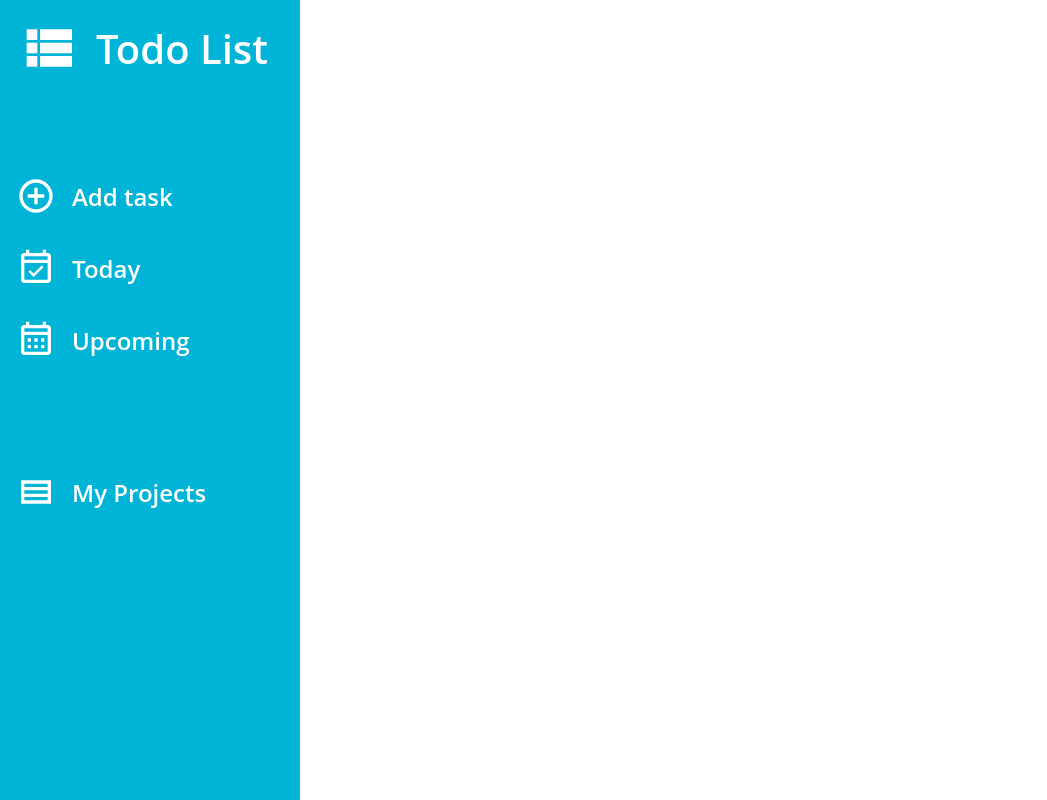
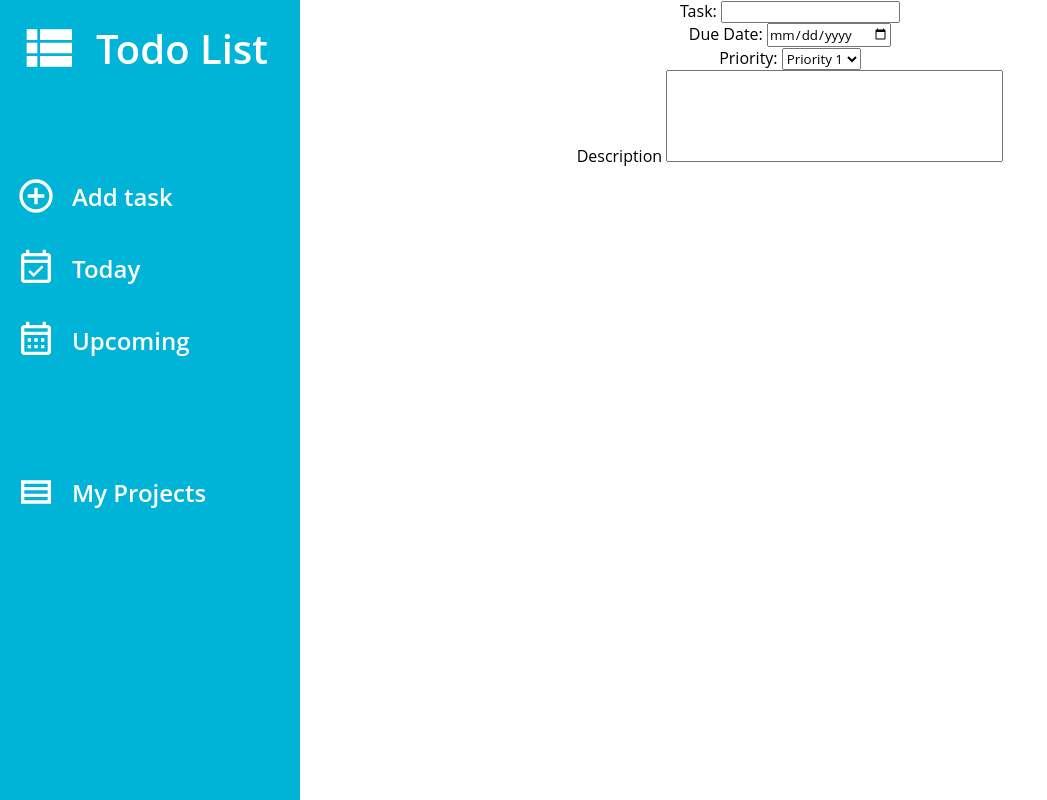
Before and after one commit to Suryakumar-Selvakumar/Todo-List, a website built with webpack: page src/index.html in a window 1280 px wide. Shown: the whole page, without its empty margins (0-1047 px from the left). Built offline with nearby package versions, Linux system fonts and the light colour scheme.

Commit message:
Add task creation form

```diff
--- a/src/index.html
+++ b/src/index.html
@@ -58,7 +58,29 @@
         </div>
       </div>
       <div class="main-content">
-
+        <form class="add-task-form">
+          <div>
+            <label for="task">Task:</label>
+            <input type="text" id="task" required />
+          </div>
+          <div>
+            <label for="due-date">Due Date:</label>
+            <input type="date" id="due-date" required />
+          </div>
+          <div>
+            <label for="priority">Priority: </label>
+            <select name="priority" id="priority">
+              <option value="p1">Priority 1</option>
+              <option value="p2">Priority 2</option>
+              <option value="p3">Priority 3</option>
+              <option value="p4">Priority 4</option>
+            </select>
+          </div>
+          <div>
+            <label for="description">Description</label>
+            <textarea name="description" id="description" cols="40" rows="5"></textarea>
+          </div>
+        </form>
       </div>
   </body>
 </html>
--- a/src/style.css
+++ b/src/style.css
@@ -31,8 +31,8 @@ body {
 .container {
   display: grid;
   height: 100vh;
-  width: 100vh;
-  grid-template-columns: minmax(300px, 1fr) 5.5fr;
+  width: 100vw;
+  grid-template-columns: minmax(300px, 1fr) 6fr;
 }
 
 .sidebar {
@@ -124,3 +124,14 @@ body {
   font-weight: 600;
   grid-column: 1 / 3;
 }
+
+.add-task-form {
+  display: flex;
+  flex-direction: column;
+  justify-content: center;
+  align-items: center;
+}
+
+textarea {
+  resize: none;
+}
```
Also changed, not shown: src/flag-variant-outline.svg (added).
